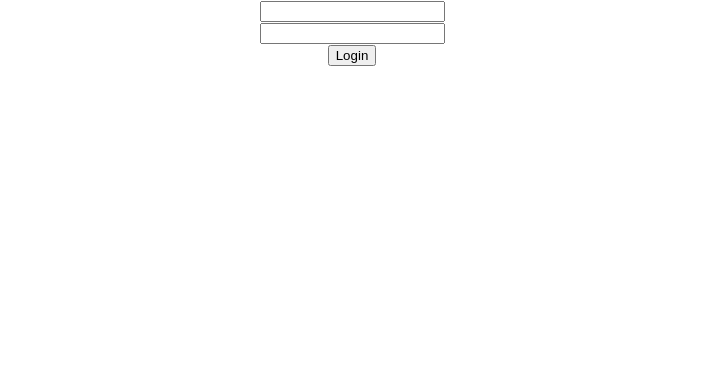
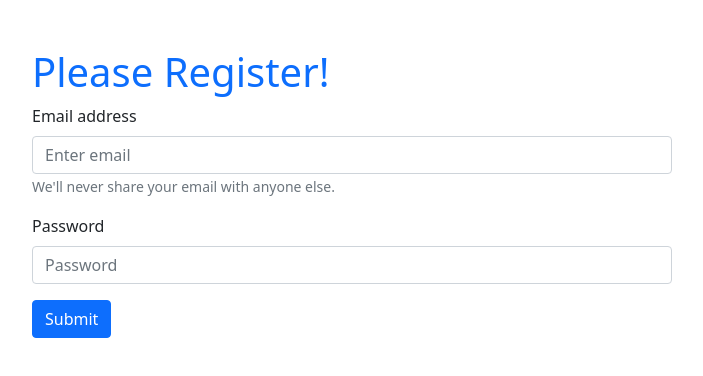
Before and after one commit to IamRidoyRoy/email-password-auth-with-React, a React (Create React App) app: page / in a window 1280 px wide. Shown: the top 376 px of the page, without its empty margins (288-991 px from the left). Built offline with nearby package versions, Linux system fonts and the light colour scheme.

Commit message:
Setup a bootstrap form and prevent reload

```diff
--- a/src/App.js
+++ b/src/App.js
@@ -1,6 +1,10 @@
 import { getAuth } from "firebase/auth";
 import './App.css';
 import app from "./firebase.init";
+import Form from 'react-bootstrap/Form'
+import Button from 'react-bootstrap/Button';
+import 'bootstrap/dist/css/bootstrap.min.css';
+
 const auth = getAuth(app);
 
 function App() {
@@ -11,15 +15,30 @@
     console.log(event.target.value);
   }
   const handleOnSubmit = (event) => {
-    console.log(event.target.value);
+    console.log('Form Submitted');
+    event.preventDefault();
   }
   return (
-    <div className="App">
-      <form onSubmit={handleOnSubmit}>
-        <input onBlur={handleEmailBlur} type="text" /> <br />
-        <input onBlur={handlePassBlur} type="password" name="" id="" /><br />
-        <input type="submit" value="Login" />
-      </form>
+    <div className="registration w-50 mx-auto mt-5">
+      <h1 className="text-primary">Please Register!</h1>
+      <Form onSubmit={handleOnSubmit}>
+        <Form.Group className="mb-3" controlId="formBasicEmail">
+          <Form.Label>Email address</Form.Label>
+          <Form.Control onBlur={handleEmailBlur} type="email" placeholder="Enter email" />
+          <Form.Text className="text-muted">
+            We'll never share your email with anyone else.
+          </Form.Text>
+        </Form.Group>
+
+        <Form.Group className="mb-3" controlId="formBasicPassword">
+          <Form.Label>Password</Form.Label>
+          <Form.Control onBlur={handlePassBlur} type="password" placeholder="Password" />
+        </Form.Group>
+
+        <Button variant="primary" type="submit">
+          Submit
+        </Button>
+      </Form>
     </div>
   );
 }
```
